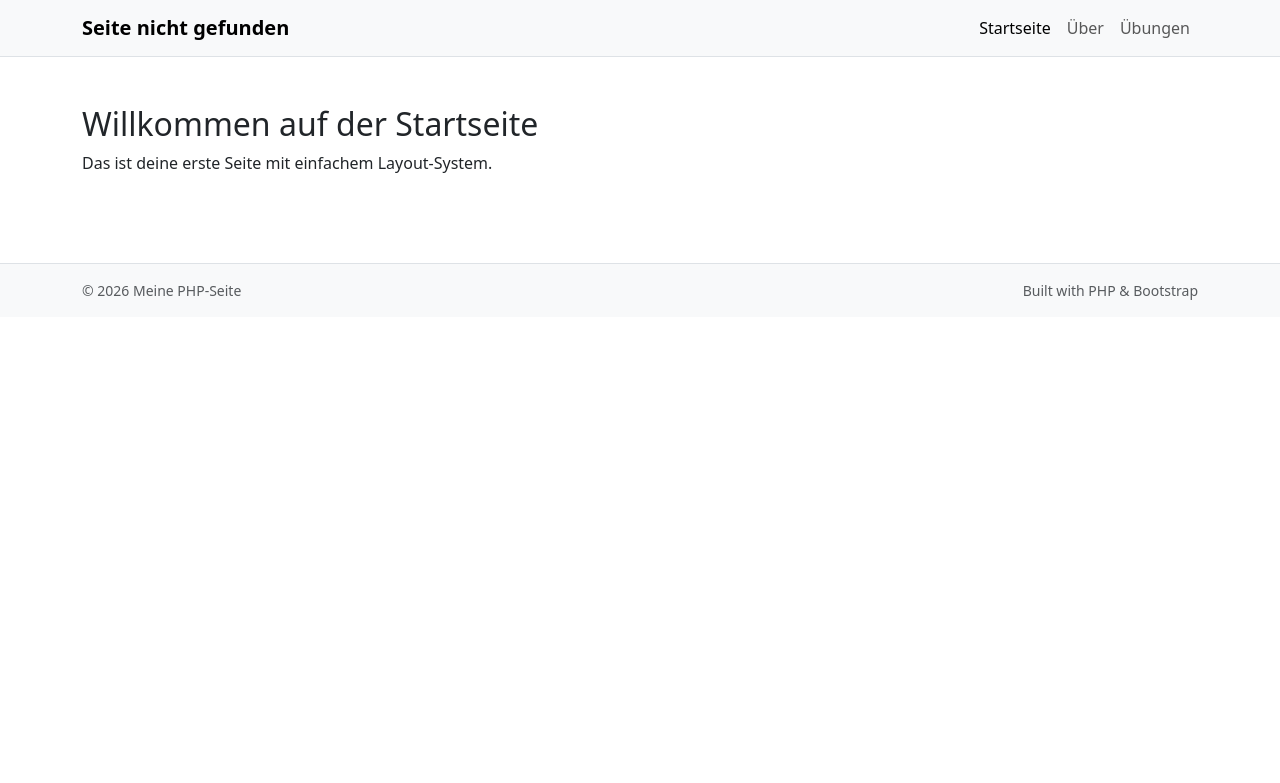
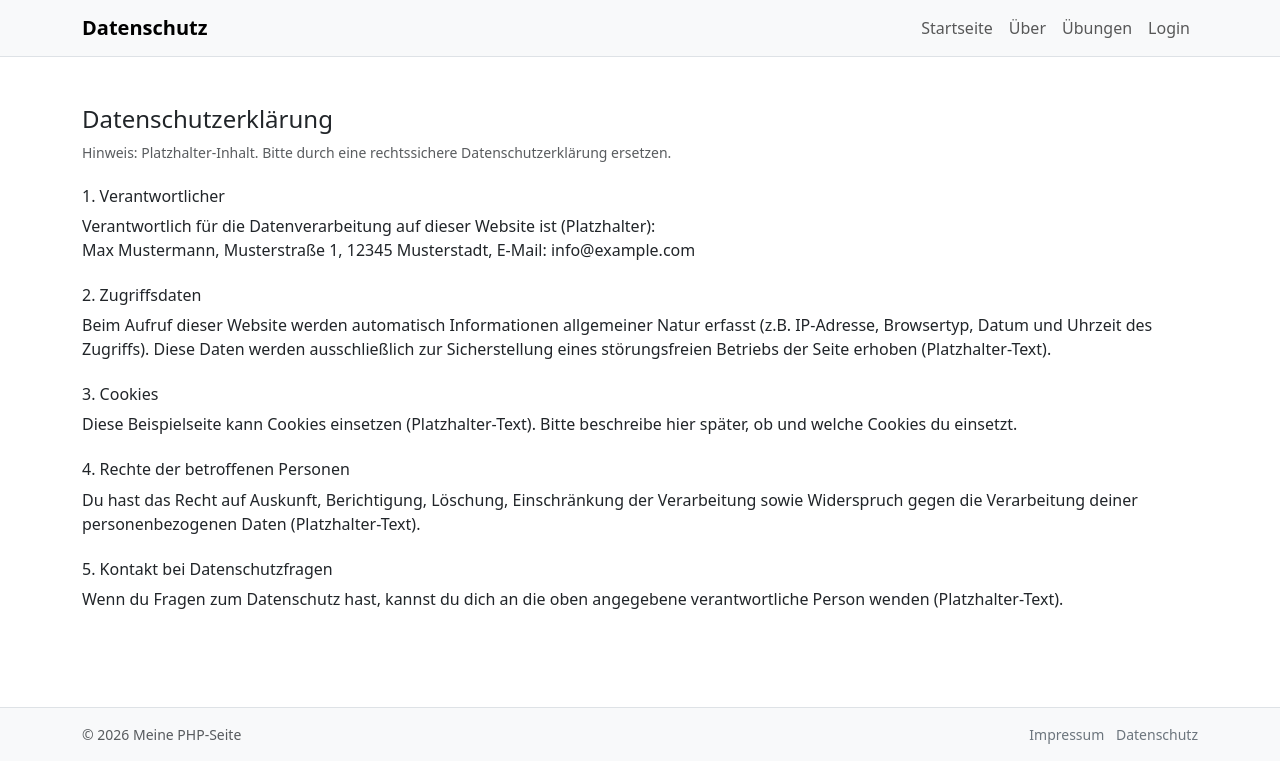
Before and after one commit to NormanPen/PHP-MySQL-Devcontainer, a PHP site: page /datenschutz in a window 1280 px wide. Shown: the top 783 px of the page. Run offline with PHP 8.4, Linux system fonts and the light colour scheme.

Commit message:
siedebar navigation erstellt

```diff
--- a/public/index.php
+++ b/public/index.php
@@ -4,6 +4,13 @@ declare(strict_types=1);
 
 // Composer Autoloader laden (falls du später Controller/Services in src/ nutzt)
 require __DIR__ . '/../vendor/autoload.php';
+
+// Session für einfache Login-Logik starten
+session_start();
+
+// Nur zum Testen: Demo-User immer eingeloggt
+// Hinweis: Später wieder entfernen, wenn der echte Login verwendet wird.
+// $_SESSION['user'] = ['name' => 'Demo-User'];
 
 // Einfache Routing-Logik auf Basis der Request-URI, z.B. /, /about, /exercises, /exercises/1
 $uri = parse_url($_SERVER['REQUEST_URI'] ?? '/', PHP_URL_PATH) ?? '/';
@@ -67,6 +74,66 @@ if ($uri === '/') {
 		'page' => 'exercises',
 		'exercise' => $exercise,
 	];
+} elseif ($uri === '/login') {
+	// Login-Seite (Dummy-Login): bei POST wird der Benutzer einfach in die Session geschrieben
+	if (!empty($_SESSION['user'])) {
+		header('Location: /account');
+		exit;
+	}
+
+	if (($_SERVER['REQUEST_METHOD'] ?? 'GET') === 'POST') {
+		$username = trim((string)($_POST['username'] ?? ''));
+		if ($username === '') {
+			$username = 'Demo-Benutzer';
+		}
+
+		$_SESSION['user'] = [
+			'name' => $username,
+		];
+
+		header('Location: /account');
+		exit;
+	}
+
+	$view = 'pages/login.php';
+	$data = [
+		'title' => 'Login',
+		'page' => 'login',
+	];
+} elseif ($uri === '/account') {
+	// Account-Seite nur für eingeloggte Benutzer
+	if (empty($_SESSION['user'])) {
+		header('Location: /login');
+		exit;
+	}
+
+	$view = 'pages/account.php';
+	$data = [
+		'title' => 'Dein Account',
+		'page' => 'account',
+	];
+} elseif ($uri === '/logout') {
+	// Einfache Logout-Route
+	$_SESSION = [];
+	if (ini_get('session.use_cookies')) {
+		$params = session_get_cookie_params();
+		setcookie(session_name(), '', time() - 42000, $params['path'], $params['domain'], $params['secure'], $params['httponly']);
+	}
+	session_destroy();
+	header('Location: /');
+	exit;
+} elseif ($uri === '/impressum') {
+	$view = 'pages/impressum.php';
+	$data = [
+		'title' => 'Impressum',
+		'page' => 'impressum',
+	];
+} elseif ($uri === '/datenschutz') {
+	$view = 'pages/datenschutz.php';
+	$data = [
+		'title' => 'Datenschutz',
+		'page' => 'datenschutz',
+	];
 } else {
 	// Optional: einfache 404-Seite (hier einfach Startseite mit anderem Titel)
 	$view = 'pages/home.php';
@@ -76,6 +143,11 @@ if ($uri === '/') {
 	];
 }
 
+// Login-Status und Benutzer in die View-Daten legen, damit Header/Views darauf zugreifen können
+$currentUser = $_SESSION['user'] ?? null;
+$data['user'] = $currentUser;
+$data['isLoggedIn'] = $currentUser !== null;
+
 // Layout (base.php) einbinden und View + Daten übergeben
 // base.php kümmert sich darum, header.php, die View und footer.php zu laden
 // und die Variablen aus $data verfügbar zu machen.
--- a/views/layouts/footer.php
+++ b/views/layouts/footer.php
@@ -1,6 +1,9 @@
 <footer class="mt-5 py-3 border-top bg-light">
 	<div class="container d-flex justify-content-between align-items-center small text-muted">
 		<span>&copy; <?= date('Y') ?> Meine PHP-Seite</span>
-		<span>Built with PHP &amp; Bootstrap</span>
+		<span>
+			<a href="/impressum" class="link-secondary text-decoration-none me-2">Impressum</a>
+			<a href="/datenschutz" class="link-secondary text-decoration-none">Datenschutz</a>
+		</span>
 	</div>
 </footer>
--- a/views/layouts/header.php
+++ b/views/layouts/header.php
@@ -8,6 +8,13 @@
                 <span class="navbar-toggler-icon"></span>
             </button>
             <div class="collapse navbar-collapse" id="mainNavbar">
+                <?php
+                /** @var bool|null $isLoggedIn */
+                /** @var array|null $user */
+                $isLoggedIn = $isLoggedIn ?? false;
+                $user = $user ?? null;
+                $userName = is_array($user) ? ($user['name'] ?? 'Account') : 'Account';
+                ?>
                 <ul class="navbar-nav ms-auto mb-2 mb-lg-0">
                     <li class="nav-item">
                         <a class="nav-link<?= (isset($page) && $page === 'home') ? ' active' : '' ?>" href="/">Startseite</a>
@@ -18,6 +25,23 @@
                     <li class="nav-item">
                         <a class="nav-link<?= (isset($page) && $page === 'exercises') ? ' active' : '' ?>" href="/exercises">Übungen</a>
                     </li>
+
+                    <?php if (!$isLoggedIn): ?>
+                        <li class="nav-item">
+                            <a class="nav-link<?= (isset($page) && $page === 'login') ? ' active' : '' ?>" href="/login">Login</a>
+                        </li>
+                    <?php else: ?>
+                        <li class="nav-item dropdown">
+                            <a class="nav-link dropdown-toggle<?= (isset($page) && $page === 'account') ? ' active' : '' ?>" href="#" id="navbarAccountDropdown" role="button" data-bs-toggle="dropdown" aria-expanded="false">
+                                <?= htmlspecialchars($userName, ENT_QUOTES, 'UTF-8') ?>
+                            </a>
+                            <ul class="dropdown-menu dropdown-menu-end" aria-labelledby="navbarAccountDropdown">
+                                <li><a class="dropdown-item" href="/account">Account</a></li>
+                                <li><hr class="dropdown-divider"></li>
+                                <li><a class="dropdown-item" href="/logout">Logout</a></li>
+                            </ul>
+                        </li>
+                    <?php endif; ?>
                 </ul>
             </div>
         </div>
--- /dev/null
+++ b/views/pages/datenschutz.php
@@ -0,0 +1,41 @@
+<div class="mb-4">
+    <h2 class="h4">Datenschutzerklärung</h2>
+    <p class="text-muted small">Hinweis: Platzhalter-Inhalt. Bitte durch eine rechtssichere Datenschutzerklärung ersetzen.</p>
+</div>
+
+<section class="mb-4">
+    <h3 class="h6">1. Verantwortlicher</h3>
+    <p>
+        Verantwortlich für die Datenverarbeitung auf dieser Website ist (Platzhalter):<br>
+        Max Mustermann, Musterstraße 1, 12345 Musterstadt, E-Mail: info@example.com
+    </p>
+</section>
+
+<section class="mb-4">
+    <h3 class="h6">2. Zugriffsdaten</h3>
+    <p>
+        Beim Aufruf dieser Website werden automatisch Informationen allgemeiner Natur erfasst (z.B. IP-Adresse, Browsertyp, Datum und Uhrzeit des Zugriffs).
+        Diese Daten werden ausschließlich zur Sicherstellung eines störungsfreien Betriebs der Seite erhoben (Platzhalter-Text).
+    </p>
+</section>
+
+<section class="mb-4">
+    <h3 class="h6">3. Cookies</h3>
+    <p>
+        Diese Beispielseite kann Cookies einsetzen (Platzhalter-Text). Bitte beschreibe hier später, ob und welche Cookies du einsetzt.
+    </p>
+</section>
+
+<section class="mb-4">
+    <h3 class="h6">4. Rechte der betroffenen Personen</h3>
+    <p>
+        Du hast das Recht auf Auskunft, Berichtigung, Löschung, Einschränkung der Verarbeitung sowie Widerspruch gegen die Verarbeitung deiner personenbezogenen Daten (Platzhalter-Text).
+    </p>
+</section>
+
+<section class="mb-4">
+    <h3 class="h6">5. Kontakt bei Datenschutzfragen</h3>
+    <p class="mb-0">
+        Wenn du Fragen zum Datenschutz hast, kannst du dich an die oben angegebene verantwortliche Person wenden (Platzhalter-Text).
+    </p>
+</section>
```
Also changed, not shown: views/pages/account.php (added, +20 -0 lines), views/pages/impressum.php (added, +29 -0 lines), views/pages/login.php (added, +18 -0 lines).
